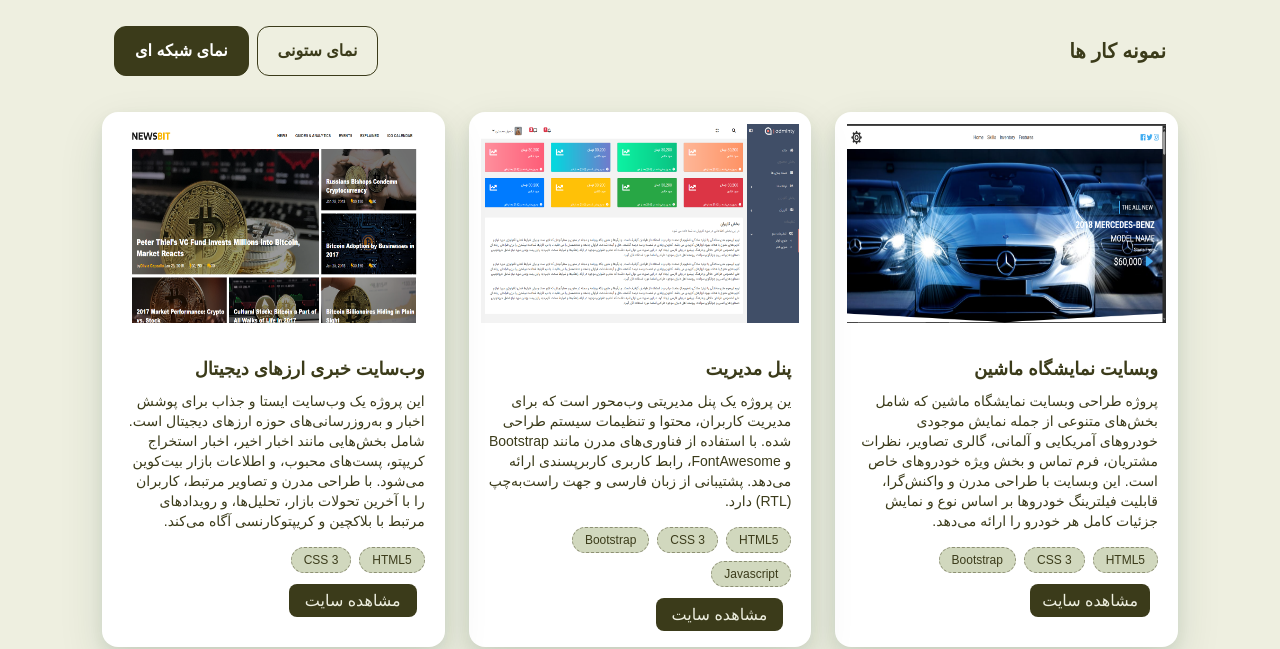
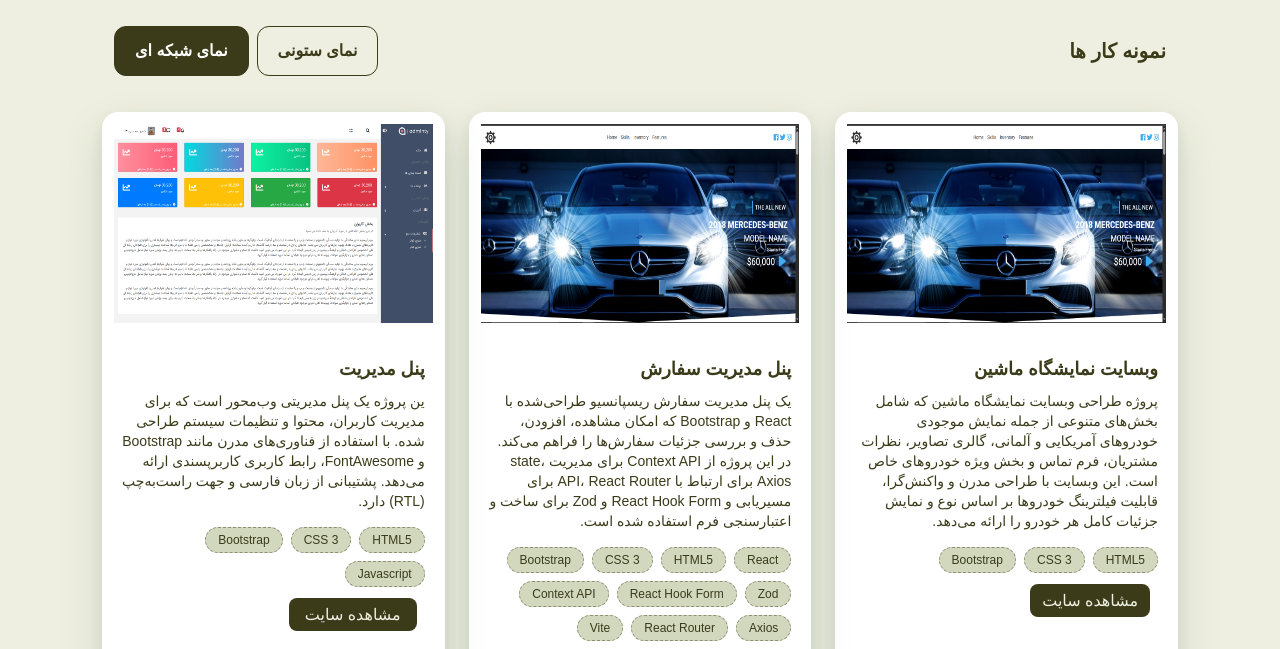
Before and after one commit to m-reyhaneh-m/portfolio.github.io, a website: page index.html in a window 1280 px wide. Shown: the part 990-1639 px from the top of the page. Drawn offline with Linux system fonts and the light colour scheme; a web font is replaced by a local one.

Commit message:
Update index.html

```diff
--- a/index.html
+++ b/index.html
@@ -142,6 +142,32 @@
                         <span class="py-1 px-3 rounded-full tech-chip text-xs">Bootstrap</span>
                     </div>
                     <a href="projects/car-shop/index.html" class="px-3 py-2 rounded-lg bg-olive-dark text-cream m-2"
+                        target="_blank">مشاهده سایت</a>
+                </div>
+            </article>
+            <!-- single card -->
+            <article class="rounded-2xl soft-shadow-lg hover-float overflow-hidden bg-white">
+                <div class="p-3">
+                    <img src="img/carImage.png" class="aspect-[16/10]" alt="عکس سایت">
+                </div>
+                <div class="p-5">
+                    <h3 class="font-bold text-lg mb-2">پنل مدیریت سفارش</h3>
+                    <p class="text-sm mb-4">یک پنل مدیریت سفارش ریسپانسیو طراحی‌شده با React و Bootstrap که امکان مشاهده، افزودن، حذف و بررسی جزئیات سفارش‌ها را فراهم می‌کند.
+
+در این پروژه از Context API برای مدیریت state، Axios برای ارتباط با API، React Router برای مسیریابی و React Hook Form و Zod برای ساخت و اعتبارسنجی فرم استفاده شده است.</p>
+                    <div class="flex flex-wrap my-4 gap-2">
+                        <span class="py-1 px-3 rounded-full tech-chip text-xs">React</span>
+                        <span class="py-1 px-3 rounded-full tech-chip text-xs">HTML5</span>
+                        <span class="py-1 px-3 rounded-full tech-chip text-xs">CSS 3</span>
+                        <span class="py-1 px-3 rounded-full tech-chip text-xs">Bootstrap</span>
+                        <span class="py-1 px-3 rounded-full tech-chip text-xs">Zod</span>
+                        <span class="py-1 px-3 rounded-full tech-chip text-xs">React Hook Form</span>
+                        <span class="py-1 px-3 rounded-full tech-chip text-xs">Context API</span>
+                        <span class="py-1 px-3 rounded-full tech-chip text-xs">Axios</span>
+                        <span class="py-1 px-3 rounded-full tech-chip text-xs">React Router</span>
+                        <span class="py-1 px-3 rounded-full tech-chip text-xs">Vite</span>
+                    </div>
+                    <a href="https://m-reyhaneh-m.github.io/order-management/" class="px-3 py-2 rounded-lg bg-olive-dark text-cream m-2"
                         target="_blank">مشاهده سایت</a>
                 </div>
             </article>
```
